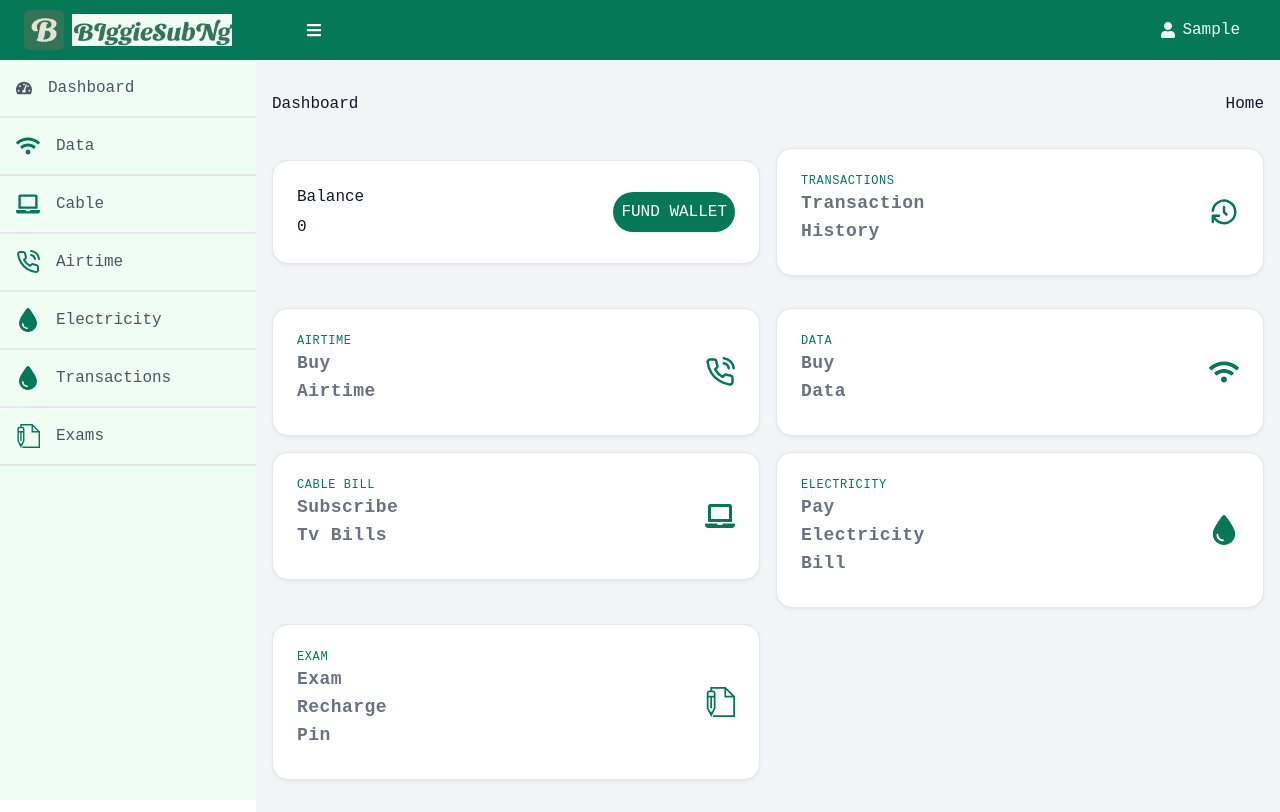
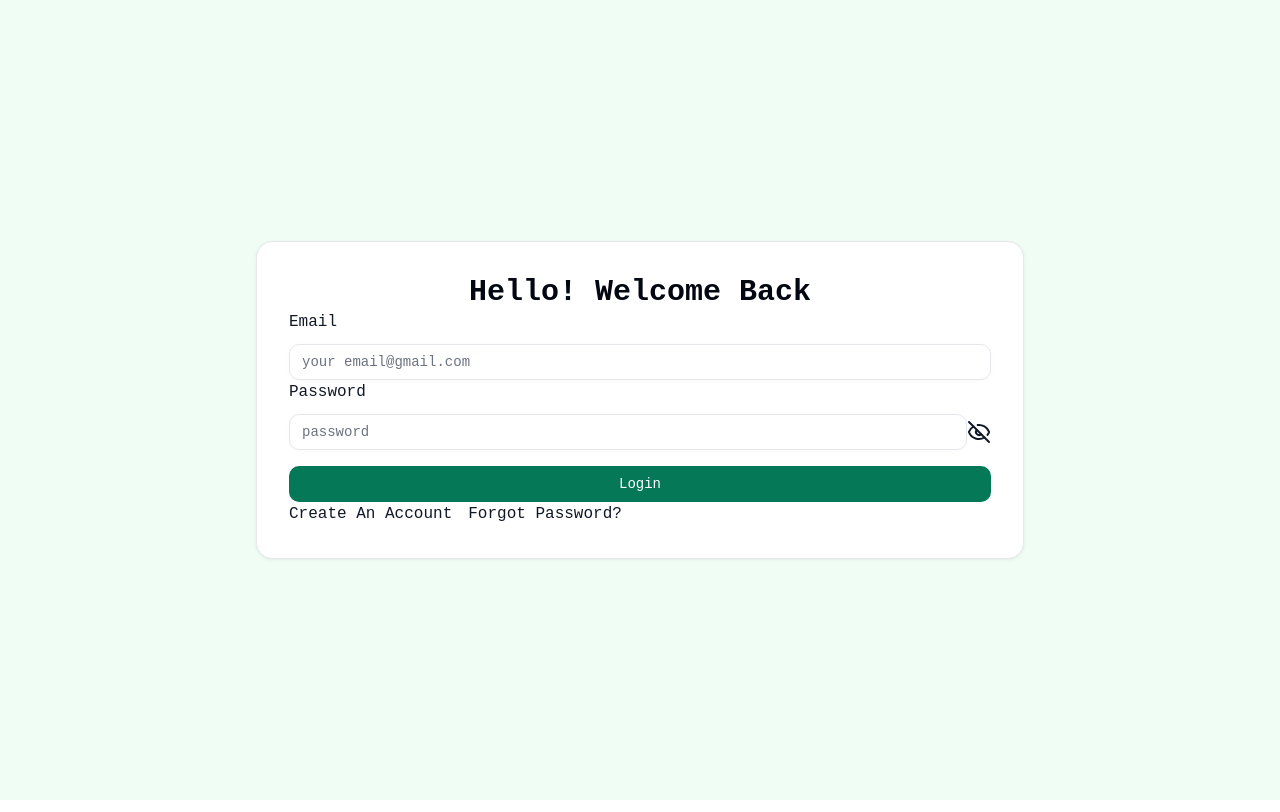
Before and after one commit to Dave9ice/VTU-Project, a React (Vite) app in the folder frontend/: page /login in a window 1280 px wide. Before the commit this address led to /dashboard. Built offline with nearby package versions, Linux system fonts and the light colour scheme; no server answers; sample sign-in values are in the browser's storage.

Commit message:
fixing-stale-cookies-2

```diff
--- a/frontend/src/features/user/userSlice.ts
+++ b/frontend/src/features/user/userSlice.ts
@@ -34,6 +34,7 @@ const initialState: userInitialState = {
   email: "",
   newPassword: "",
   otp: "",
+  status: "idle",
 };
 
 export const loginUser = createAsyncThunk<
@@ -229,6 +230,7 @@ const userSlice = createSlice({
       })
       .addCase(loginUser.fulfilled, (state: userInitialState, action) => {
         state.isLoading = false;
+        state.status = "active";
         state.user = action.payload;
         toast(`welcome back ${action.payload.firstName}`);
         setUserToLocalStorage(action.payload);
--- a/frontend/src/pages/LoginPage.tsx
+++ b/frontend/src/pages/LoginPage.tsx
@@ -25,7 +25,9 @@ const LoginPage = () => {
   const registermsg = searchParams.get("msg");
   const dispatch = useDispatch<AppDispatch>();
   const navigate = useNavigate();
-  const { isLoading, user } = useSelector((store: RootState) => store.user);
+  const { isLoading, user, status } = useSelector(
+    (store: RootState) => store.user,
+  );
 
   const handleChange = (e: React.ChangeEvent<HTMLInputElement>) => {
     const name = e.target.name;
@@ -44,12 +46,13 @@ const LoginPage = () => {
     dispatch(clearState());
   }, []);
   useEffect(() => {
-    if (user) {
-      setTimeout(() => {
+    if (user && status === "active") {
+      const timer = setTimeout(() => {
         navigate("/dashboard");
       }, 3000);
+      return () => clearTimeout(timer);
     }
-  }, [user]);
+  }, [user, status]);
   return (
     <section className="grid place-items-center h-screen bg-secondary">
       <form className="w-4/5 max-w-3xl" onSubmit={handleSubmit}>
--- a/frontend/src/utils/types.ts
+++ b/frontend/src/utils/types.ts
@@ -19,6 +19,7 @@ export type userInitialState = {
   email: string;
   newPassword: string;
   otp: string;
+  status: string;
 };
 
 export type fetchCableResult = {
```
